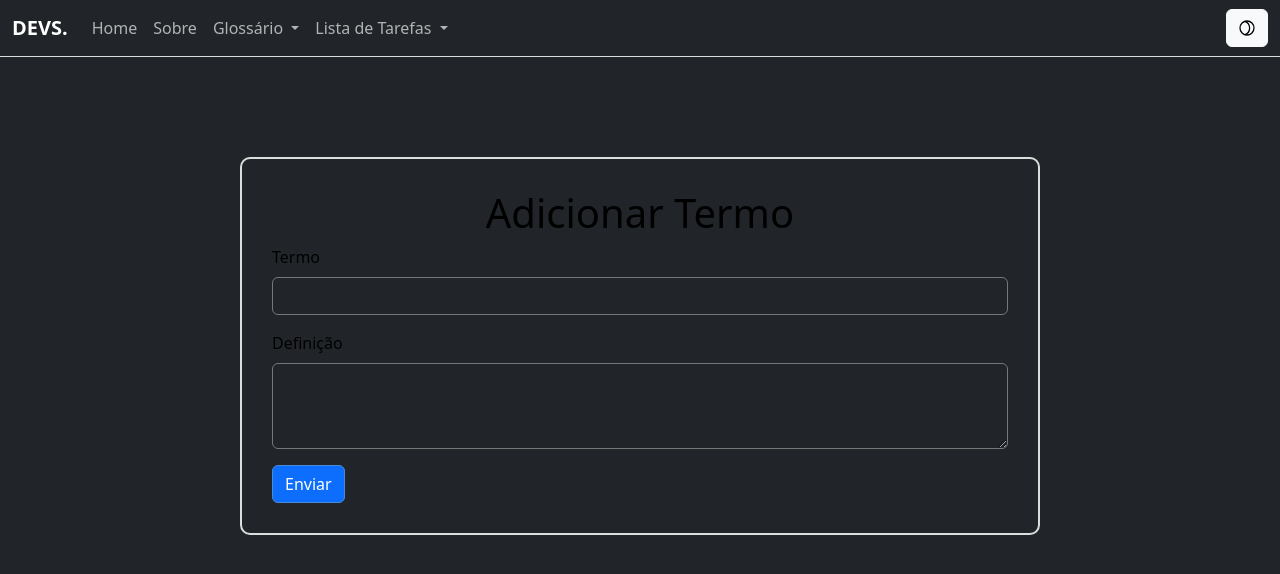
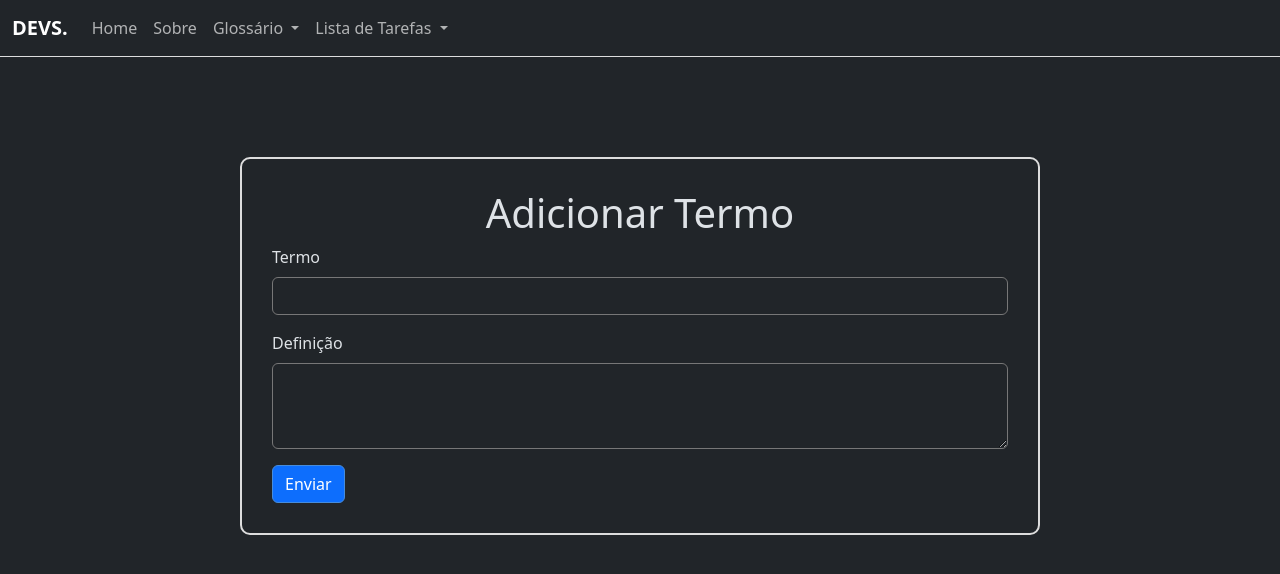
Before and after one commit to VittorSpi/Projeto_Flask, a Flask app: page /novo_termo in a window 1280 px wide. Shown: the top 574 px of the page. Run offline with Flask 3, Linux system fonts and the light colour scheme.

Commit message:
atualizando detalhes do modo dark

```diff
--- a/templates/adicionar_termo.html
+++ b/templates/adicionar_termo.html
@@ -6,7 +6,6 @@
     margin:100px auto 0 auto;
     border: 2px solid #ddd;
     padding: 30px;
-    color: #000;
     border-radius: 10px;
   }
 
--- a/templates/modelo.html
+++ b/templates/modelo.html
@@ -55,7 +55,6 @@
                         </ul>
                     </li>
                         </ul>
-                <button class="btn btn-light" id="theme-toggle"><img src="../static/images/theme.svg" alt="" width="16" style="margin-bottom: 3px;"></button>
                     </li>
                 </ul>
             </div>
@@ -68,32 +67,7 @@
 
     {% endblock %}
 
-
     <script src="https://cdn.jsdelivr.net/npm/bootstrap@5.3.2/dist/js/bootstrap.bundle.min.js" integrity="sha384-C6RzsynM9kWDrMNeT87bh95OGNyZPhcTNXj1NW7RuBCsyN/o0jlpcV8Qyq46cDfL" crossorigin="anonymous"></script>
-    <script>
-        document.addEventListener('DOMContentLoaded', function () {
-            const htmlElement = document.documentElement;
-            const currentTheme = localStorage.getItem('theme') || 'dark';
-            htmlElement.setAttribute('data-bs-theme', currentTheme);
-
-            document.getElementById('theme-toggle').addEventListener('click', function () {
-                const newTheme = currentTheme === 'dark' ? 'light' : 'dark';
-                htmlElement.setAttribute('data-bs-theme', newTheme);
-                localStorage.setItem('theme', newTheme);
-
-                // Emitir evento personalizado para notificar outras páginas sobre a mudança de tema
-                const themeChangeEvent = new Event('themeChange');
-                document.dispatchEvent(themeChangeEvent);
-            });
-        });
-
-
-        document.addEventListener('themeChange', function () {
-
-        });
-    </script>
-
-
 </body>
 
 </html>
```
Lines whose indentation alone changed are shown as unchanged.
